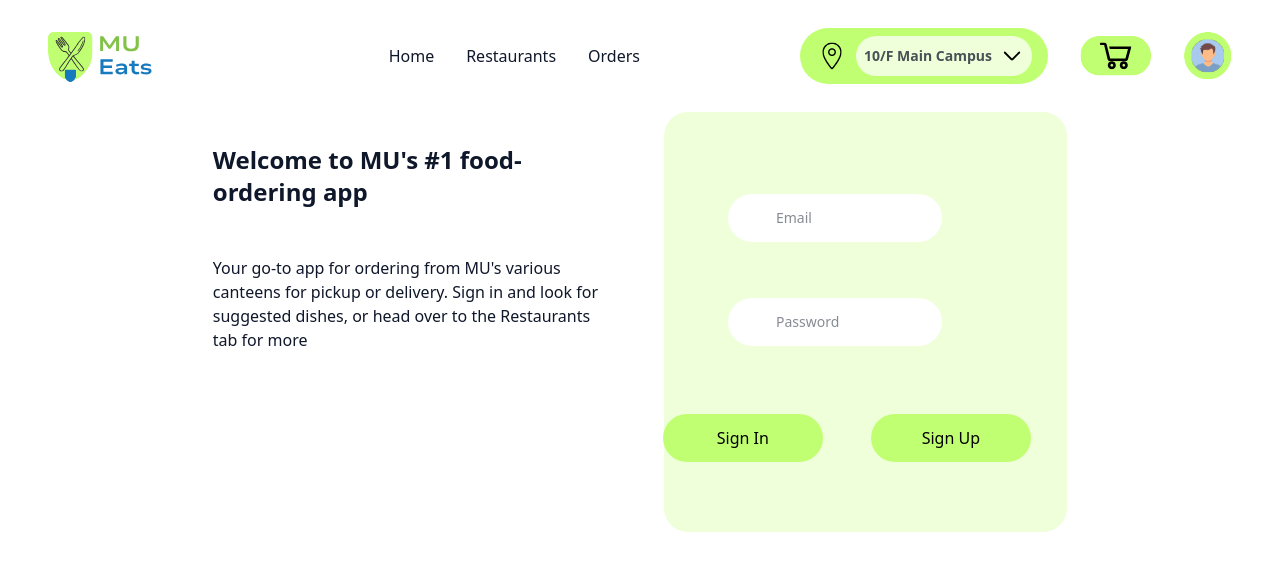
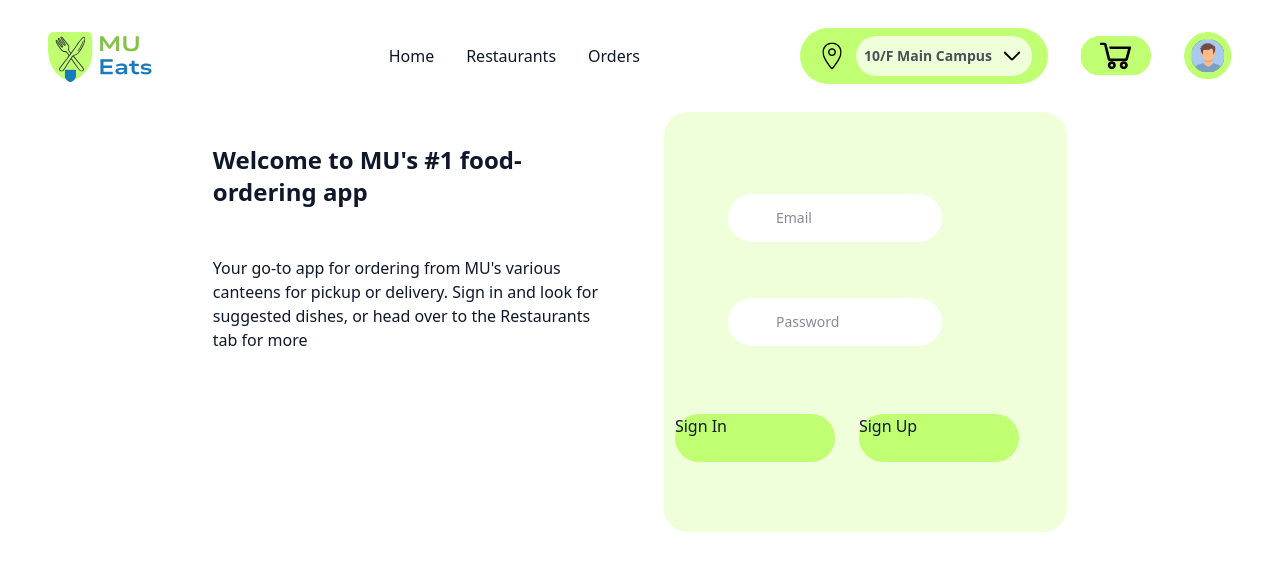
Before and after one commit to JGMS1234/mueats, a Next.js app: page / in a window 1280 px wide. Shown: the top 570 px of the page. Built offline with nearby package versions, Linux system fonts and the light colour scheme.

Commit message:
Minor tweak in login page

```diff
--- a/app/components/Login.jsx
+++ b/app/components/Login.jsx
@@ -17,7 +17,7 @@ const Login = () => {
 	};
 
 	const handleSignUp = async () => {
-		return
+		return;
 	};
 	return (
 		<div className='flex gap-12 justify-center'>
@@ -36,7 +36,6 @@ const Login = () => {
 			<div className='bg-(--secondary-colour) w-[35%] h-[420px] px-12 py-4 rounded-3xl flex flex-col items-start justify-center'>
 				<div className='flex flex-col gap-8 w-[80%] items-center'>
 					<div className='w-full flex gap-2 py-3 px-4 cursor-pointer whitespace-nowrap'>
-
 						<div className='bg-white w-[100%] h-12 rounded-3xl p-2 pl-12 text-sm flex gap-2 items-center'>
 							<input
 								className='outline-none border-none bg-transparent w-full'
@@ -61,20 +60,16 @@ const Login = () => {
 						</div>
 					</div>
 					<div className='flex justify-between'>
-						<button className='bg-(--primary-colour) text-black mt-6 w-40 h-12 ml-6 rounded-3xl cursor-pointer hover:scale-105 active:scale-95 transition-all duration-200 ease-in-out'>
 						<Link
-								className='text-black px-4 py-2 rounded-md cursor-pointer'
+							className='bg-(--primary-colour) text-(--text-colour) mt-6 w-40 h-12 ml-6 rounded-3xl cursor-pointer hover:scale-105 active:scale-95 transition-all duration-200 ease-in-out'
 							href={'/home'}>
 							Sign In
 						</Link>
-						</button>
-						<button className='bg-(--primary-colour) text-black ml-12 mt-6 w-40 h-12 rounded-3xl cursor-pointer hover:scale-105 active:scale-95 transition-all duration-200 ease-in-out'>
 						<Link
-							className='text-black px-4 py-2 rounded-md cursor-pointer'
+							className='bg-(--primary-colour) text-(--text-colour) mt-6 w-40 h-12 ml-6 rounded-3xl cursor-pointer hover:scale-105 active:scale-95 transition-all duration-200 ease-in-out'
 							href={'/home'}>
 							Sign Up
 						</Link>
-					</button>
 					</div>
 				</div>
 			</div>
```
Lines whose indentation alone changed are shown as unchanged.
